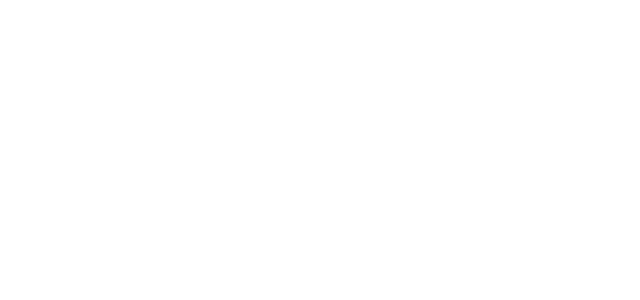
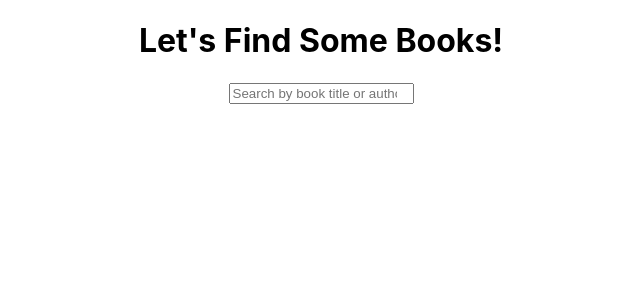
Before and after one commit to serpient/google-books-api, a React (Create React App) app: page / in a window 1280 px wide. Shown: the top 300 px of the page, without its empty margins (319-959 px from the left). Built offline with nearby package versions, Linux system fonts and the light colour scheme.

Commit message:
setup basic user input and handler

```diff
--- a/src/App.js
+++ b/src/App.js
@@ -2,10 +2,32 @@
 import './App.scss';
 
 class App extends Component {
+  constructor(props) {
+    super(props);
+    this.state = {
+      input: '',
+    }
+  }
+
+  handleUserInput = (e) => {
+    let { value, name } = e.currentTarget;
+    this.setState({ [name]: value });
+  }
+
   render() {
+    let { input } = this.state;
     return (
       <div className="App">
-
+        <h1 className='App-Title'>Let's Find Some Books!</h1>
+        <input
+          className='query-input'
+          type='search'
+          name='input'
+          value={input}
+          placeholder='Search by book title or author...'
+          onChange={(e) => {this.handleUserInput(e)}}
+        />
+        { input }
       </div>
     );
   }
```
